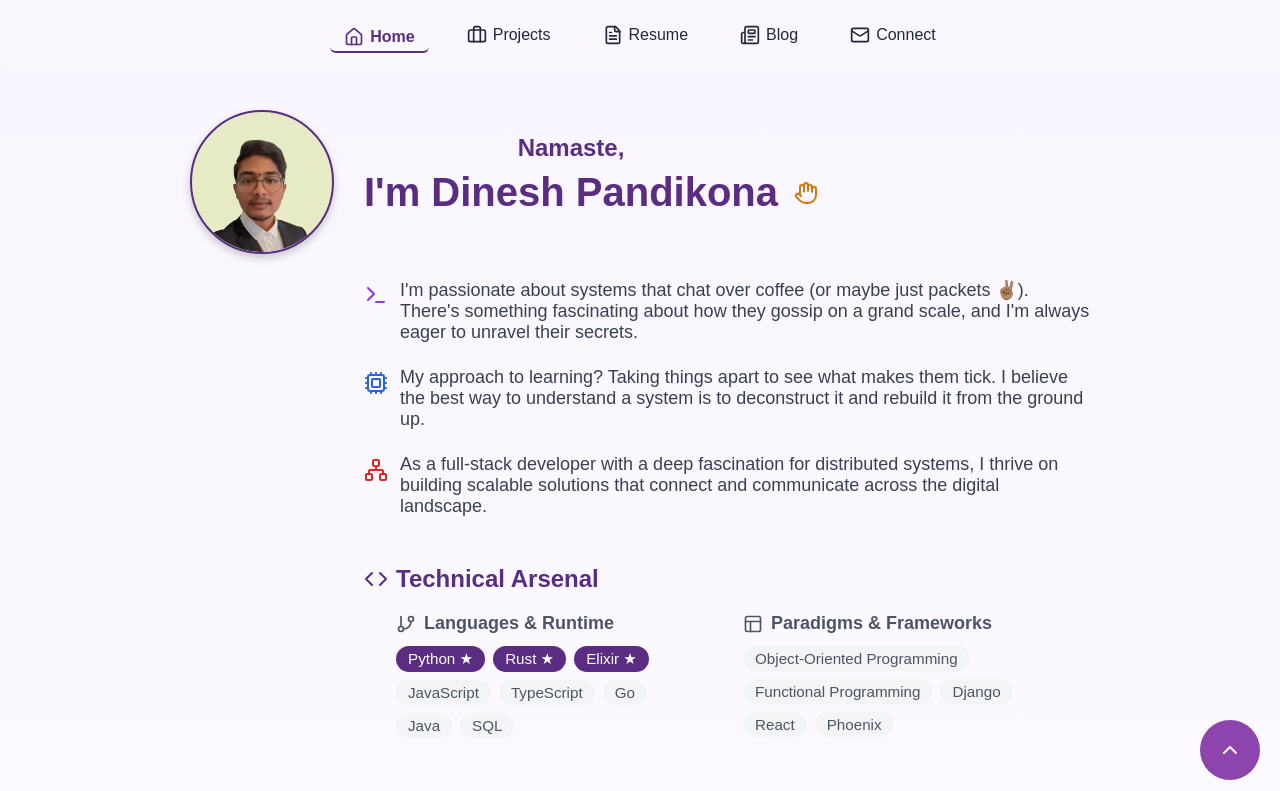
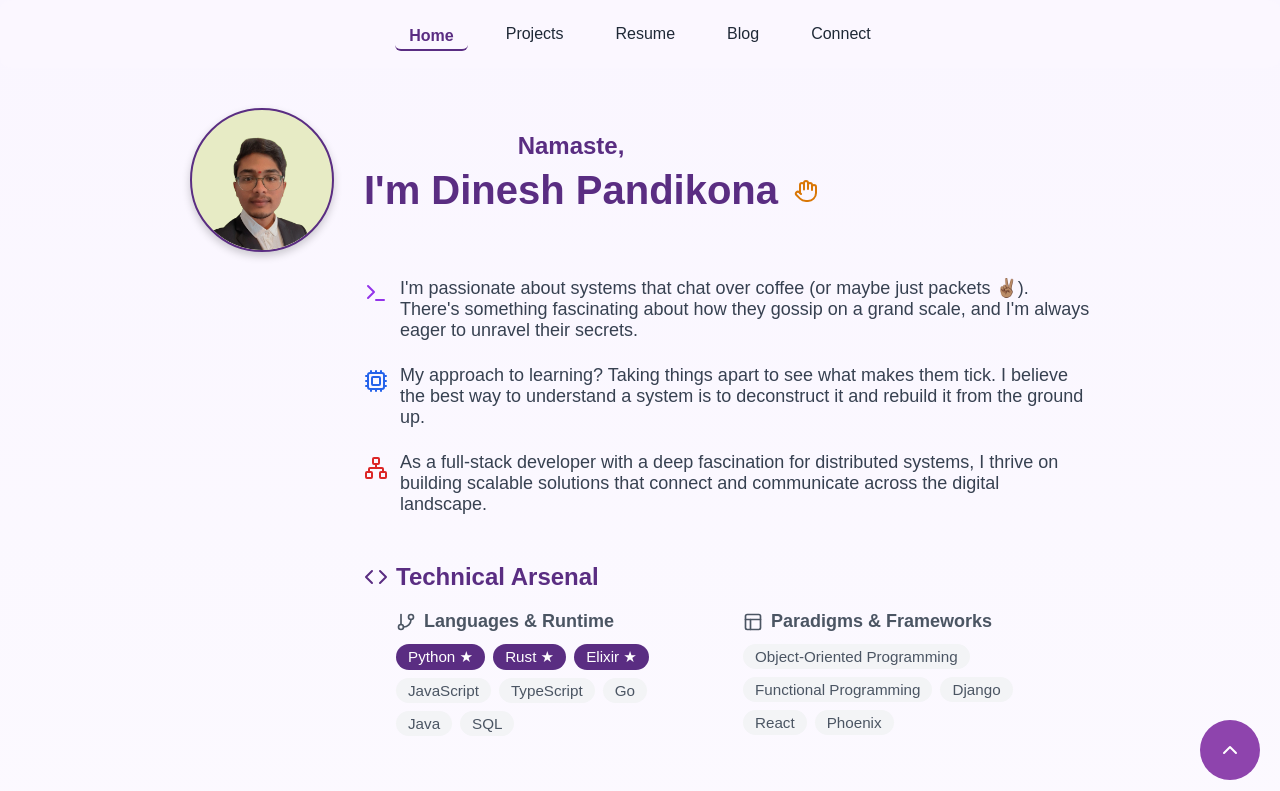
Before and after one commit to noworry-b-still/my-website, a React (Create React App) app: page / in a window 1280 px wide. Shown: the top 791 px of the page. Built offline with nearby package versions, Linux system fonts and the light colour scheme.

Commit message:
remove icons from navbar

```diff
--- a/src/ui/comp/navbar/Navbar.js
+++ b/src/ui/comp/navbar/Navbar.js
@@ -17,27 +17,27 @@ function Navbar() {
       <ul className={`nav-links ${menuOpen ? "open" : ""}`}>
         <li>
           <NavLink to="/" onClick={() => setMenuOpen(false)}>
-            <Home size={20} className="icon" /> Home
+            Home
           </NavLink>
         </li>
         <li>
           <NavLink to="/projects" onClick={() => setMenuOpen(false)}>
-            <Briefcase size={20} className="icon" /> Projects
+            Projects
           </NavLink>
         </li>
         <li>
           <a href="/data/Dinesh_Pandikona_Resume.pdf" target="_blank" rel="noopener noreferrer">
-            <FileText size={20} className="icon" /> Resume
+            Resume
           </a>
         </li>
         <li>
           <NavLink to="/blog" onClick={() => setMenuOpen(false)}>
-            <Newspaper size={20} className="icon" /> Blog
+            Blog
           </NavLink>
         </li>
         <li>
           <NavLink to="/contact" onClick={() => setMenuOpen(false)}>
-            <Mail size={20} className="icon" /> Connect
+            Connect
           </NavLink>
         </li>
       </ul>
```
